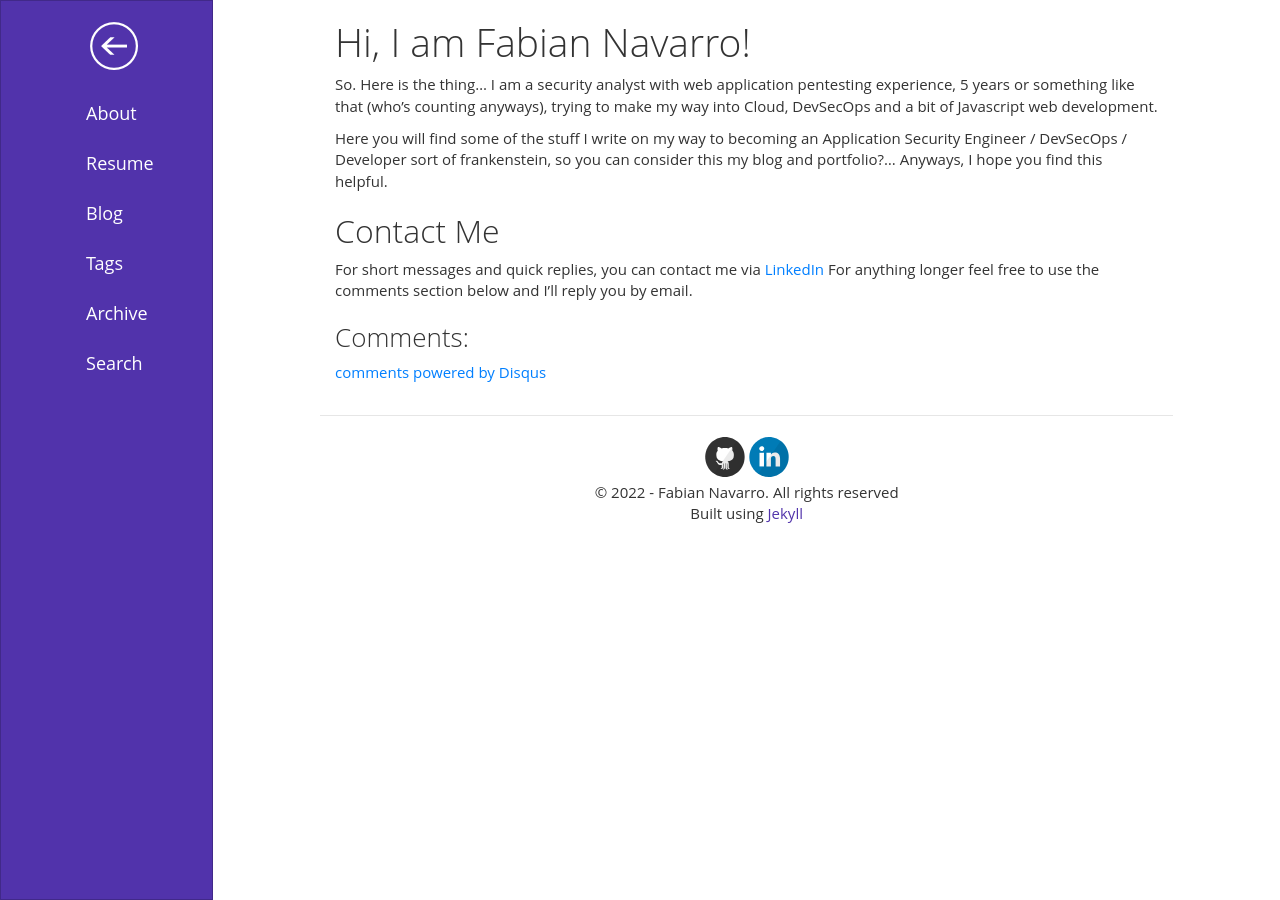
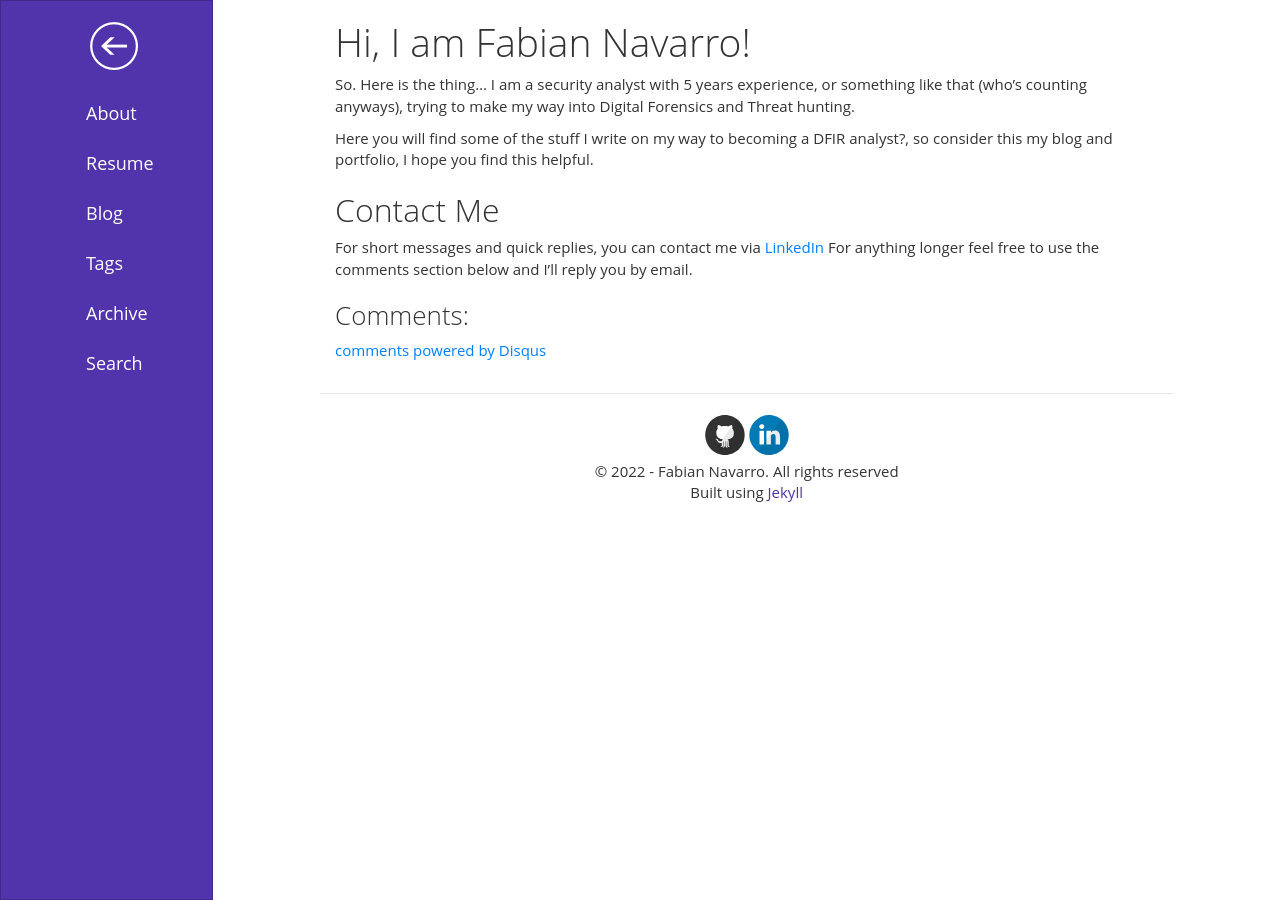
Before and after one commit to fanavarr/fanavarr.github.io, a Jekyll site: the page built from about/index.md, in a window 1280 px wide. Built offline with Jekyll 4.4.1, drawn with Linux system fonts in a browser that asks for light colours; a script that is not in the unit is left out; comment, search, counter and statistics services are not loaded.

Commit message:
Update index.md

```diff
--- a/about/index.md
+++ b/about/index.md
@@ -5,9 +5,9 @@ description: About Me page of Fabian Navarro
 theme: purple
 ---
 
-So. Here is the thing... I am a security analyst with web application pentesting experience, 5 years or something like that (who's counting anyways), trying to make my way into Cloud, DevSecOps and a bit of Javascript web development.
+So. Here is the thing... I am a security analyst with 5 years experience, or something like that (who's counting anyways), trying to make my way into Digital Forensics and Threat hunting.
 
-Here you will find some of the stuff I write on my way to becoming an Application Security Engineer / DevSecOps / Developer sort of frankenstein, so you can consider this my blog and portfolio?...  Anyways, I hope you find this helpful.
+Here you will find some of the stuff I write on my way to becoming a DFIR analyst?, so consider this my blog and portfolio, I hope you find this helpful.
 
 
 ## Contact Me
```
